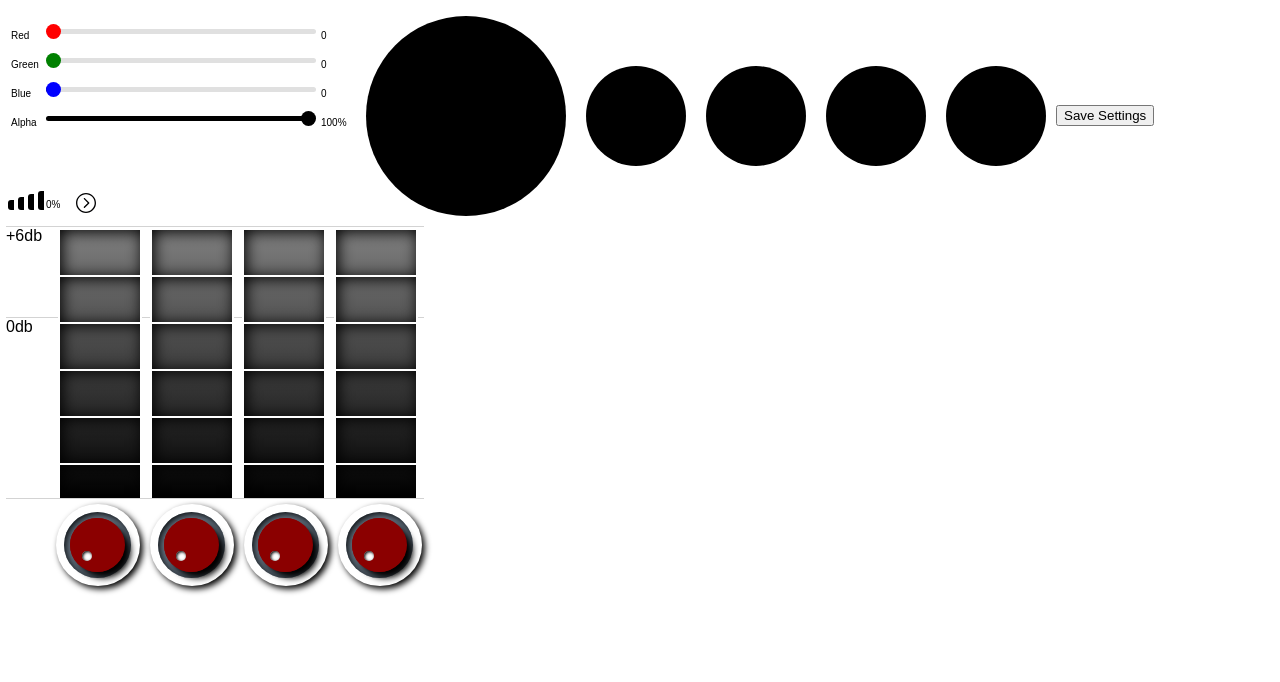
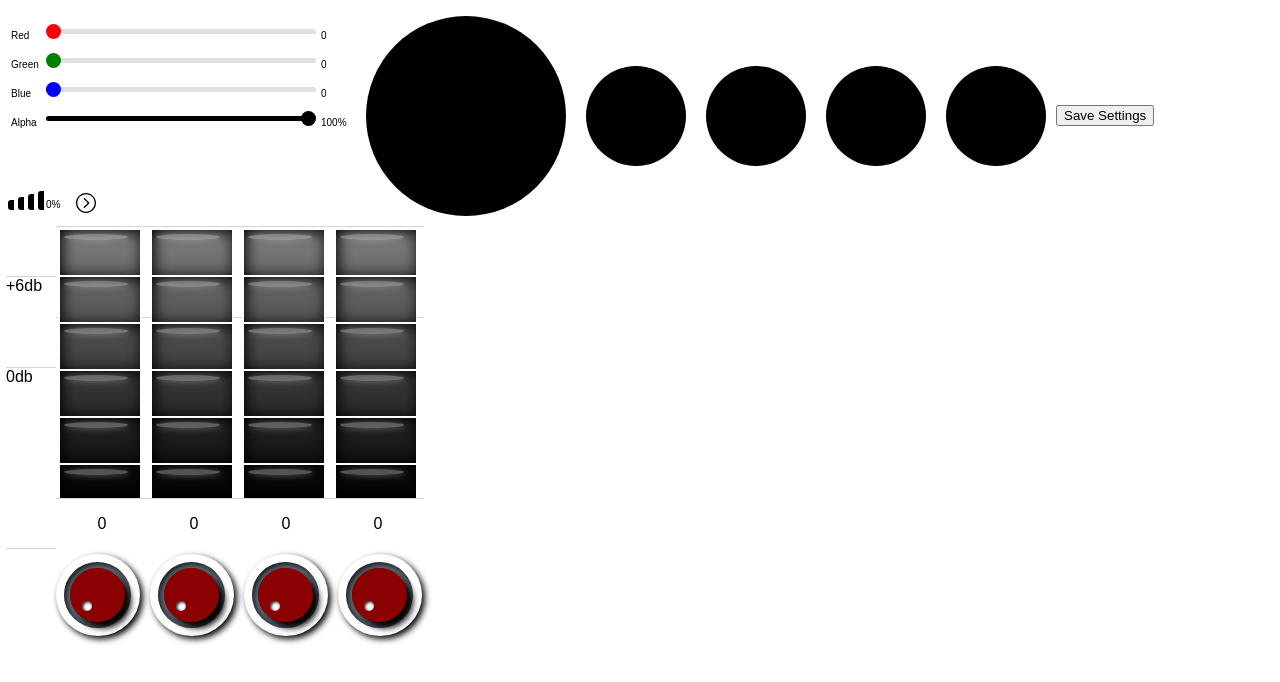
Before and after one commit to rardray/RGBA_SLIDERS, a React (Create React App) app: page / in a window 1280 px wide. Shown: the top 682 px of the page. Built offline with nearby package versions, Linux system fonts and the light colour scheme.

Commit message:
more visual changes

```diff
--- a/src/Graphs.js
+++ b/src/Graphs.js
@@ -18,7 +18,21 @@ const Graphs = props => {
   };
   let items = [];
   for (let i = 0; i < Math.round(270 / 45); i++) {
-    items[i] = <div className="grid-blocks" />;
+    items[i] = (
+      <div className="grid-blocks">
+        <div
+          style={{
+            width: '80%',
+            margin: 4,
+            height: 6,
+            background: 'white',
+            borderRadius: '50%',
+            opacity: 0.3,
+            boxShadow: '1px 1px 6px white'
+          }}
+        />
+      </div>
+    );
   }
   return (
     <div>
@@ -28,6 +42,9 @@ const Graphs = props => {
         <div className="grid-blocks-container">{items}</div>
         <div className="graphs" style={style} />
       </div>
+      <div style={{ textAlign: 'center' }}>
+        <p>{Math.round(props.height * 0.47407407)}</p>
+      </div>
     </div>
   );
 };
```
